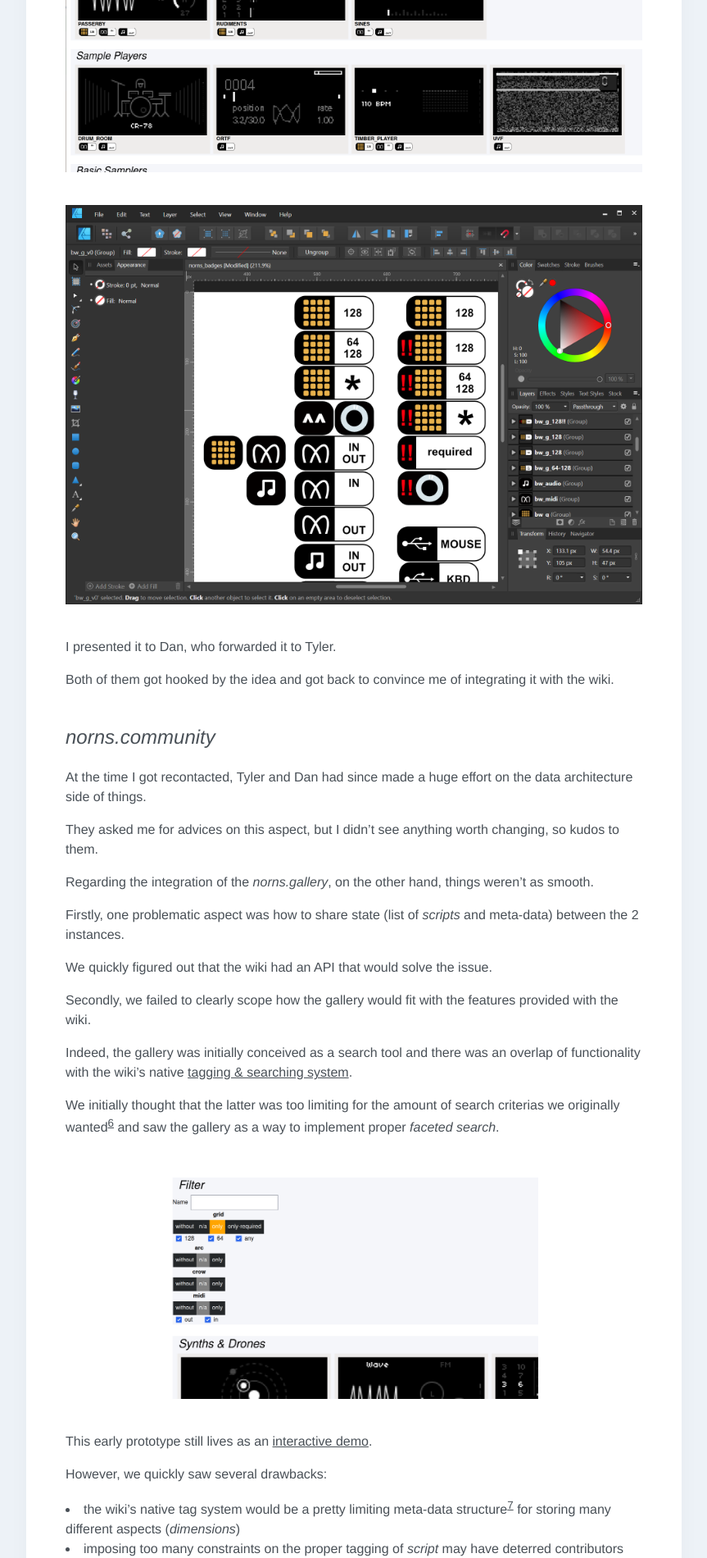
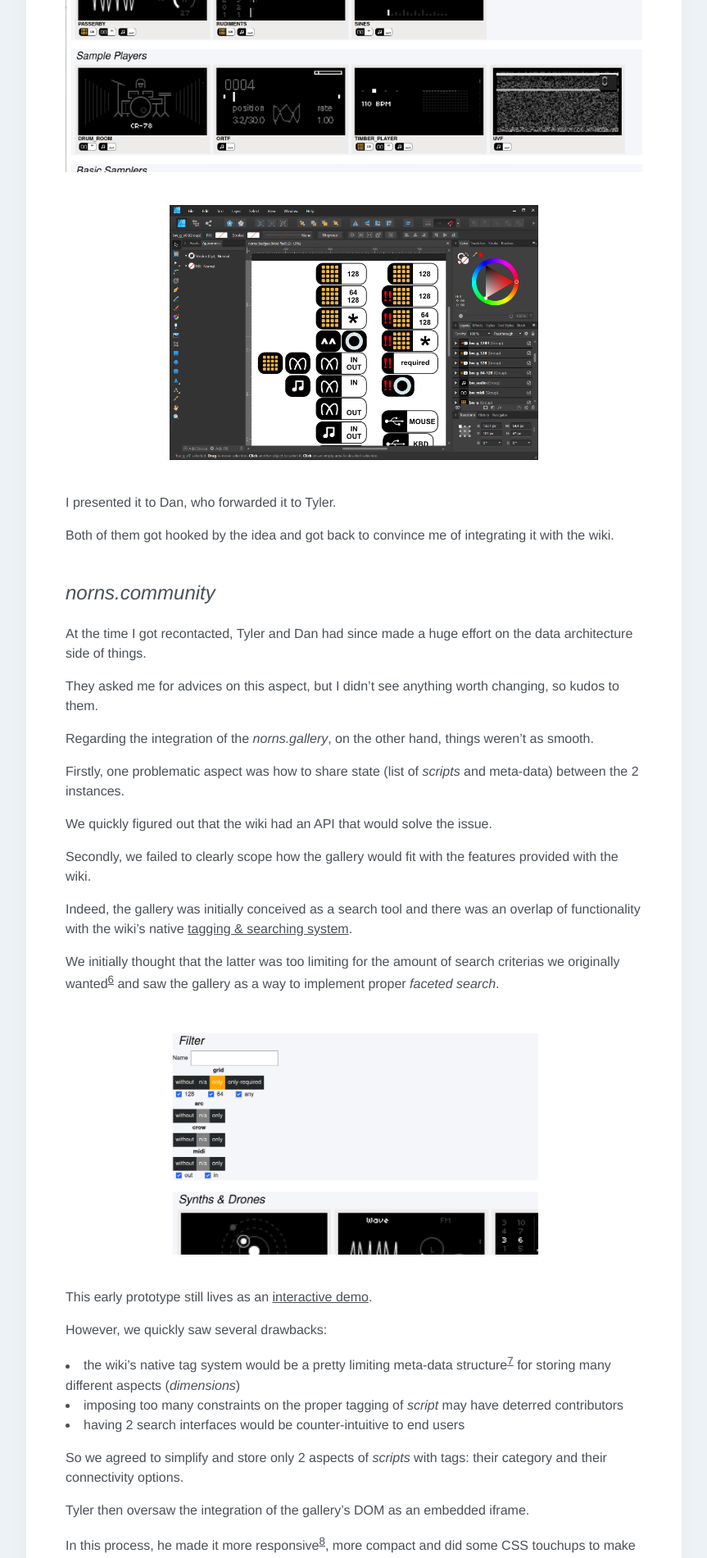
Before and after one commit to p3r7/blog, a Jekyll site: the page built from _posts/2021-05-10-norns-community.md, in a window 1280 px wide. Shown: the part 3578-5478 px from the top of the page at 82% size, without its empty margins (208-1071 px from the left). Built offline with Jekyll 4.4.1, drawn with Linux system fonts in a browser that asks for light colours; some web fonts are replaced.

Commit message:
Smaller img

```diff
--- a/_posts/2021-05-10-norns-community.md
+++ b/_posts/2021-05-10-norns-community.md
@@ -75,7 +75,7 @@
 
 ![norns_gallery](/assets/img/norns_gallery.png)
 
-![norns_connectivity_icons](/assets/img/afd_norns_connectivity_icons.png)
+![norns_connectivity_icons](/assets/img/afd_norns_connectivity_icons.png){:style="max-width: var(--img-width-small)"}
 
 
 I presented it to Dan, who forwarded it to Tyler.
```
